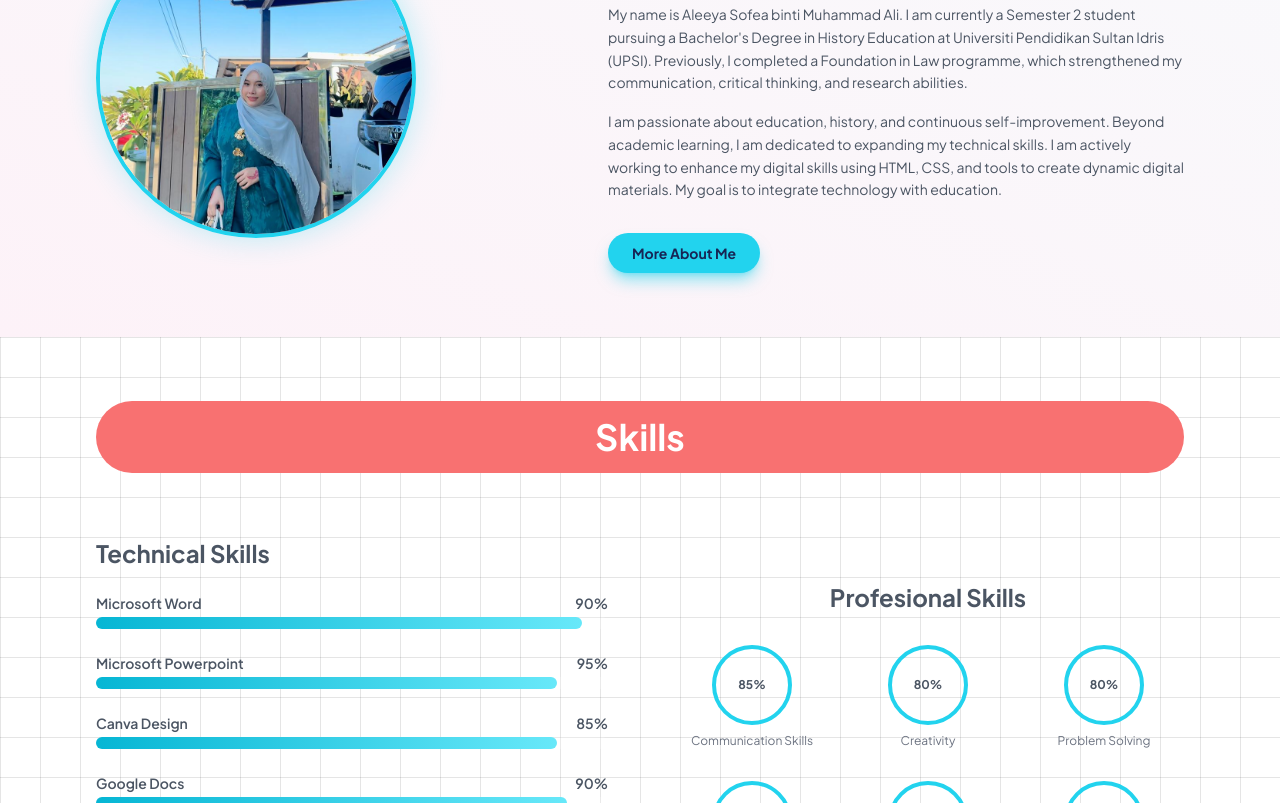
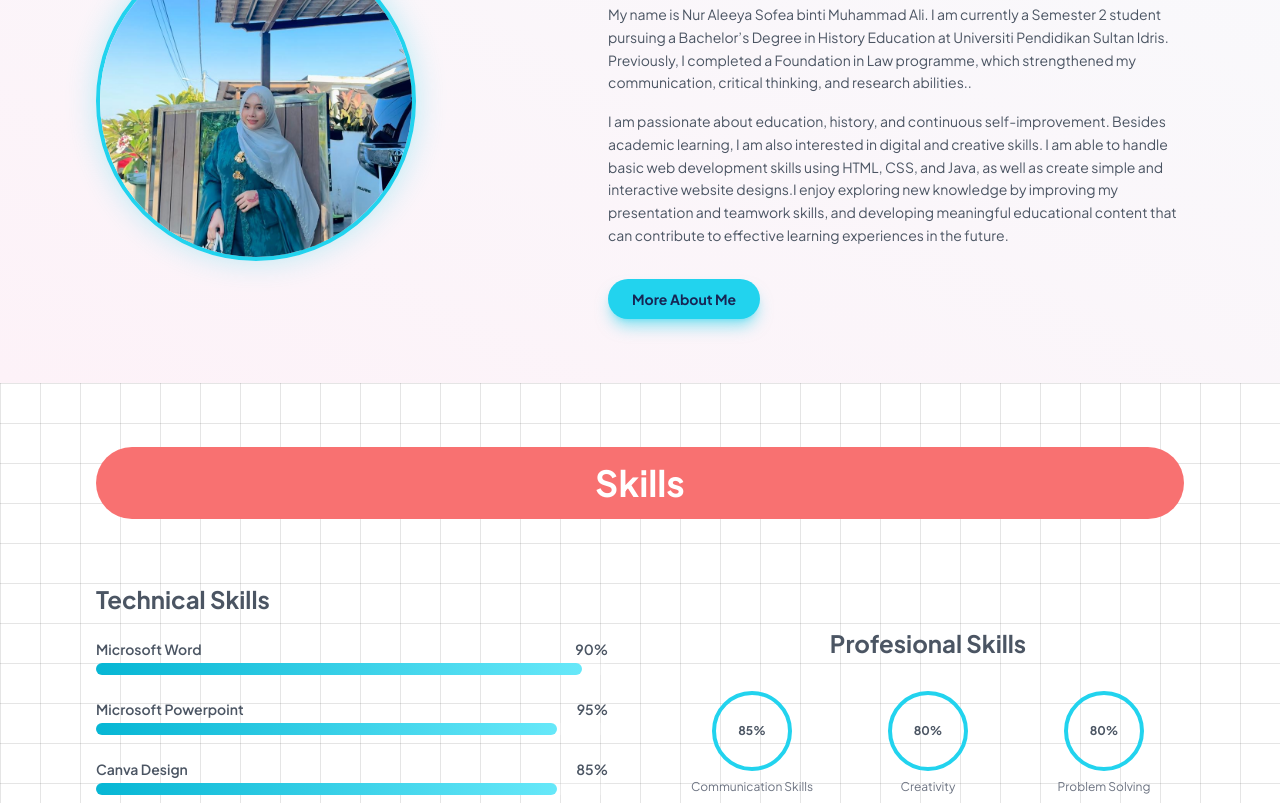
Before and after one commit to IkhwanNazri/aleeya-sofea-portfolio, a website: page index.html in a window 1280 px wide. Shown: the part 1118-1921 px from the top of the page. Drawn offline with nearby package versions, Linux system fonts and the light colour scheme.

Commit message:
lastcommit

```diff
--- a/index.html
+++ b/index.html
@@ -81,12 +81,12 @@
                 <p class="text-gray-600 text-sm leading-relaxed" data-aos="fade-right"
      data-aos-offset="300"
      data-aos-easing="ease-in-sine">
-                    My name is Aleeya Sofea binti Muhammad Ali. I am currently a Semester 2 student pursuing a Bachelor's Degree in History Education at Universiti Pendidikan Sultan Idris (UPSI). Previously, I completed a Foundation in Law programme, which strengthened my communication, critical thinking, and research abilities.
+                   My name is Nur Aleeya Sofea binti Muhammad Ali. I am currently a Semester 2 student pursuing a Bachelor’s Degree in History Education at Universiti Pendidikan Sultan Idris. Previously, I completed a Foundation in Law programme, which strengthened my communication, critical thinking, and research abilities..
                 </p>
                 <p class="text-gray-600 text-sm leading-relaxed"data-aos="fade-left"
      data-aos-offset="300"
      data-aos-easing="ease-in-sine">
-                    I am passionate about education, history, and continuous self-improvement. Beyond academic learning, I am dedicated to expanding my technical skills. I am actively working to enhance my digital skills using HTML, CSS, and tools to create dynamic digital materials. My goal is to integrate technology with education.
+                    I am passionate about education, history, and continuous self-improvement. Besides academic learning, I am also interested in digital and creative skills. I am able to handle basic web development skills using HTML, CSS, and Java, as well as create simple and interactive website designs.I enjoy exploring new knowledge by improving my presentation and teamwork skills, and developing meaningful educational content that can contribute to effective learning experiences in the future.
                 </p>
 
                 <div class="pt-4">
```
